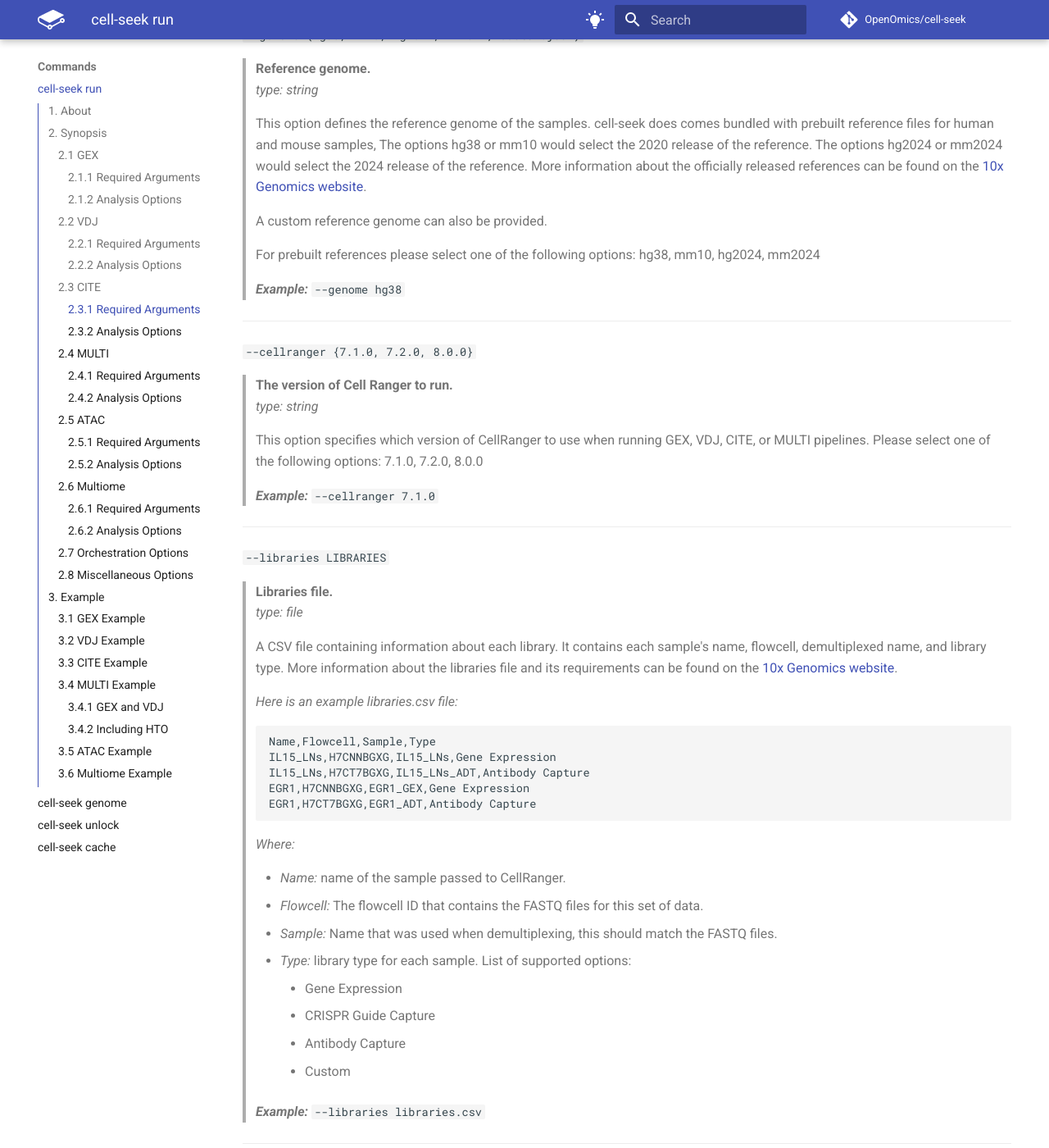
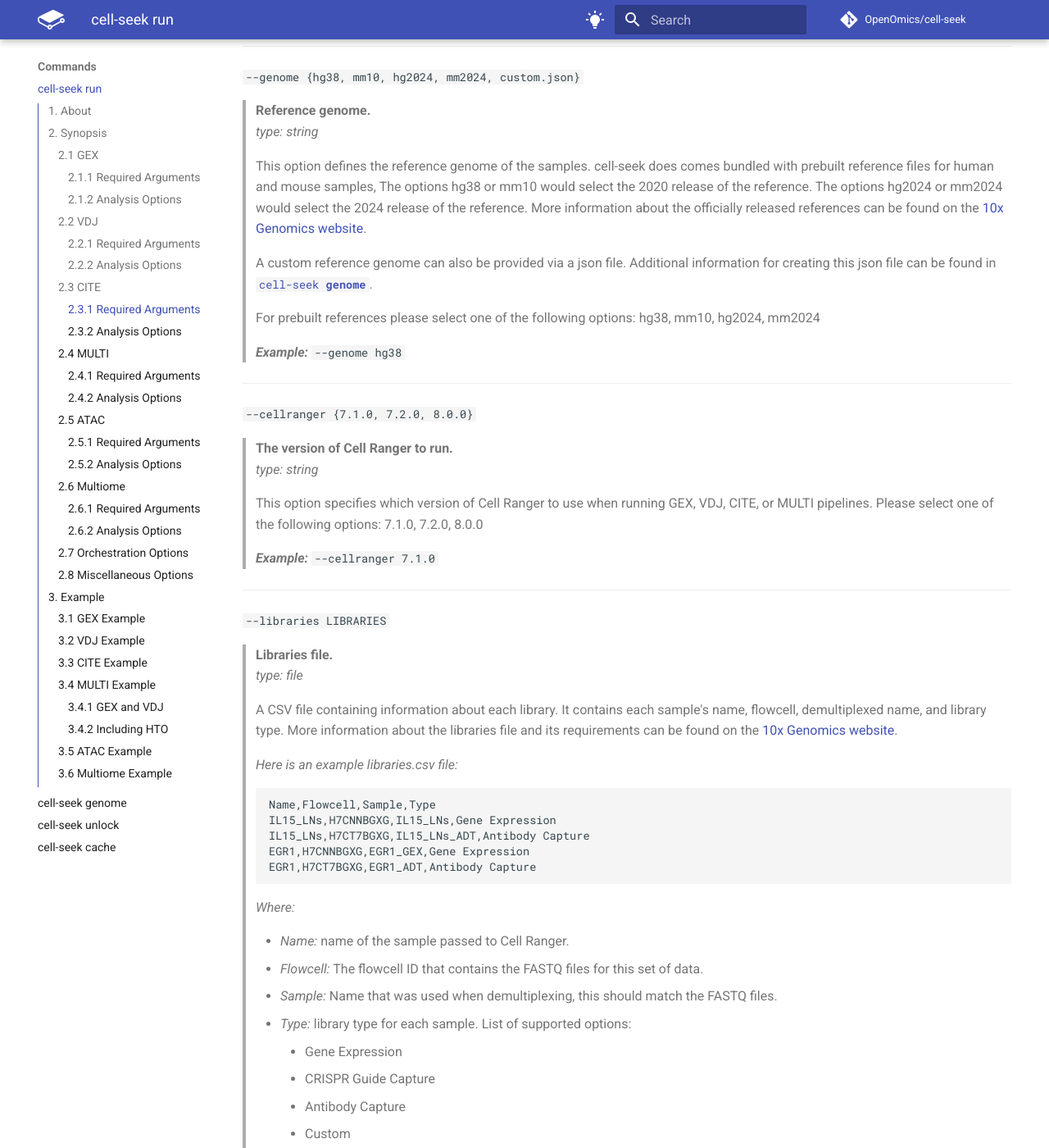
Before and after one commit to OpenOmics/cell-seek, an MkDocs documentation site: the page built from docs/usage/run.md, in a window 1280 px wide and 1400 px high, scrolled down 7181 px. Shown: the whole window at 82% size. Built offline with MkDocs 1.6.1 and Material for MkDocs 9.7.7, drawn with Linux system fonts in a browser that asks for light colours; comment, search, counter and statistics services are not loaded; the version menu is left out; some of the changed text lies outside the part shown.

Commit message:
Copy QC reports to final reports folder, edits to reports and documentation gex.smk - edited to copy QC reports to final reports folder; add in a defaultFilter flag for QC report generation seuratSampleQC.R - add comment seuratSampleQCReport.Rmd - add defaultFilter flag to edit report text and reference depending on if adaptive threshold or filter file threshold was used; add additional documentation for silhouette score / plots seuratSampleQCSummaryReport.Rmd - clustering plot will try to plot resolution with highest silhouette score if silhouette scores are calculated run.md - minor updates to documentation providing links to genome command for custom reference json

```diff
--- a/docs/usage/run.md
+++ b/docs/usage/run.md
@@ -70,7 +70,7 @@
 >
 > This option defines the reference genome of the samples. cell-seek does comes bundled with prebuilt reference files for human and mouse samples, The options hg38 or mm10 would select the 2020 release of the reference. The options hg2024 or mm2024 would select the 2024 release of the reference. More information about the officially released references can be found on the [10x Genomics website](https://www.10xgenomics.com/support/software/cell-ranger/latest/release-notes/cr-reference-release-notes).
 >
-> A custom reference genome can also be provided.
+> A custom reference genome can also be provided via a json file. Additional information for creating this json file can be found in [<code>cell-seek <b>genome</b></code>](../genome).
 >
 > For prebuilt references please select one of the following options: hg38, mm10, hg2024, mm2024
 >
@@ -81,7 +81,7 @@
 > **The version of Cell Ranger to run.**
 > *type: string*
 >
-> This option specifies which version of CellRanger to use when running GEX, VDJ, CITE, or MULTI pipelines. Please select one of the following options: 7.1.0, 7.2.0, 8.0.0
+> This option specifies which version of Cell Ranger to use when running GEX, VDJ, CITE, or MULTI pipelines. Please select one of the following options: 7.1.0, 7.2.0, 8.0.0
 >
 > ***Example:*** `--cellranger 7.1.0`
 
@@ -201,7 +201,7 @@
 >
 > This option defines the reference genome of the samples. cell-seek does comes bundled with prebuilt reference files for human and mouse samples, e.g. hg38 or mm10. Since there is no 2024 release VDJ reference, if hg2024 or mm2024 is selected the VDJ reference CR 7.1 release will be used.
 >
-> A custom reference genome can also be provided.
+> A custom reference genome can also be provided via a json file. Additional information for creating this json file can be found in [<code>cell-seek <b>genome</b></code>](../genome).
 >
 > For prebuilt references please select one of the following options: hg38, mm10
 >
@@ -212,7 +212,7 @@
 > **The version of Cell Ranger to run.**
 > *type: string*
 >
-> This option specifies which version of CellRanger to use when running GEX, VDJ, CITE, or MULTI pipelines. Please select one of the following options: 7.1.0, 7.2.0, 8.0.0
+> This option specifies which version of Cell Ranger to use when running GEX, VDJ, CITE, or MULTI pipelines. Please select one of the following options: 7.1.0, 7.2.0, 8.0.0
 >
 > ***Example:*** `--cellranger 7.1.0`
 
@@ -259,7 +259,7 @@
 >
 > This option defines the reference genome of the samples. cell-seek does comes bundled with prebuilt reference files for human and mouse samples, The options hg38 or mm10 would select the 2020 release of the reference. The options hg2024 or mm2024 would select the 2024 release of the reference. More information about the officially released references can be found on the [10x Genomics website](https://www.10xgenomics.com/support/software/cell-ranger/latest/release-notes/cr-reference-release-notes).
 >
-> A custom reference genome can also be provided.
+> A custom reference genome can also be provided via a json file. Additional information for creating this json file can be found in [<code>cell-seek <b>genome</b></code>](../genome).
 >
 > For prebuilt references please select one of the following options: hg38, mm10, hg2024, mm2024
 >
@@ -270,7 +270,7 @@
 > **The version of Cell Ranger to run.**
 > *type: string*
 >
-> This option specifies which version of CellRanger to use when running GEX, VDJ, CITE, or MULTI pipelines. Please select one of the following options: 7.1.0, 7.2.0, 8.0.0
+> This option specifies which version of Cell Ranger to use when running GEX, VDJ, CITE, or MULTI pipelines. Please select one of the following options: 7.1.0, 7.2.0, 8.0.0
 >
 > ***Example:*** `--cellranger 7.1.0`
 
@@ -292,7 +292,7 @@
 
 > *Where:*
 
-> - *Name:* name of the sample passed to CellRanger.
+> - *Name:* name of the sample passed to Cell Ranger.
 > - *Flowcell:* The flowcell ID that contains the FASTQ files for this set of data.
 > - *Sample:* Name that was used when demultiplexing, this should match the FASTQ files.
 > - *Type:* library type for each sample. List of supported options:
@@ -395,7 +395,7 @@
 >
 > This option defines the reference genome of the samples. cell-seek does comes bundled with prebuilt reference files for human and mouse samples, The options hg38 or mm10 would select the 2020 release of the reference. The options hg2024 or mm2024 would select the 2024 release of the reference. More information about the officially released references can be found on the [10x Genomics website](https://www.10xgenomics.com/support/software/cell-ranger/latest/release-notes/cr-reference-release-notes). Since there is no 2024 released VDJ reference, if hg2024 or mm2024 is selected in a run that includes VDJ data, the VDJ reference CR 7.1 release will be used.
 >
-> A custom reference genome can also be provided.
+> A custom reference genome can also be provided via a json file. Additional information for creating this json file can be found in [<code>cell-seek <b>genome</b></code>](../genome).
 >
 > For prebuilt references please select one of the following options: hg38, mm10, hg2024, mm2024
 >
@@ -406,7 +406,7 @@
 > **The version of Cell Ranger to run.**
 > *type: string*
 >
-> This option specifies which version of CellRanger to use when running GEX, VDJ, CITE, or MULTI pipelines. Please select one of the following options: 7.1.0, 7.2.0, 8.0.0
+> This option specifies which version of Cell Ranger to use when running GEX, VDJ, CITE, or MULTI pipelines. Please select one of the following options: 7.1.0, 7.2.0, 8.0.0
 >
 > ***Example:*** `--cellranger 7.1.0`
 
@@ -426,7 +426,7 @@
 
 > *Where:*
 
-> - *Name:* name of the sample passed to CellRanger.
+> - *Name:* name of the sample passed to Cell Ranger.
 > - *Flowcell:* The flowcell ID that contains the FASTQ files for this set of data.
 > - *Sample:* Name that was used when demultiplexing, this should match the FASTQ files.
 > - *Type:* library type for each sample. List of supported options:
@@ -577,7 +577,7 @@
 >
 > This option defines the reference genome of the samples. cell-seek does comes bundled with prebuilt reference files for human and mouse samples, e.g. hg38 or mm10.
 >
-> A custom reference genome can also be provided.
+> A custom reference genome can also be provided via a json file. Additional information for creating this json file can be found in [<code>cell-seek <b>genome</b></code>](../genome).
 >
 > For prebuilt references please select one of the following options: hg38, mm10
 >
@@ -627,7 +627,7 @@
 >
 > This option defines the reference genome of the samples. cell-seek does comes bundled with prebuilt reference files for human and mouse samples, e.g. hg38 or mm10.
 >
-> A custom reference genome can also be provided.
+> A custom reference genome can also be provided via a json file. Additional information for creating this json file can be found in [<code>cell-seek <b>genome</b></code>](../genome).
 >
 > For prebuilt references please select one of the following options: hg38, mm10
 >
@@ -650,7 +650,7 @@
 
 > *Where:*
 
-> - *Name:* name of the sample passed to CellRanger.
+> - *Name:* name of the sample passed to Cell Ranger.
 > - *Flowcell:* The flowcell ID that contains the FASTQ files for this set of data.
 > - *Sample:* Name that was used when demultiplexing, this should match the FASTQ files.
 > - *Type:* library type for each sample. List of supported options:
```
Also changed, not shown: 4 other files.
